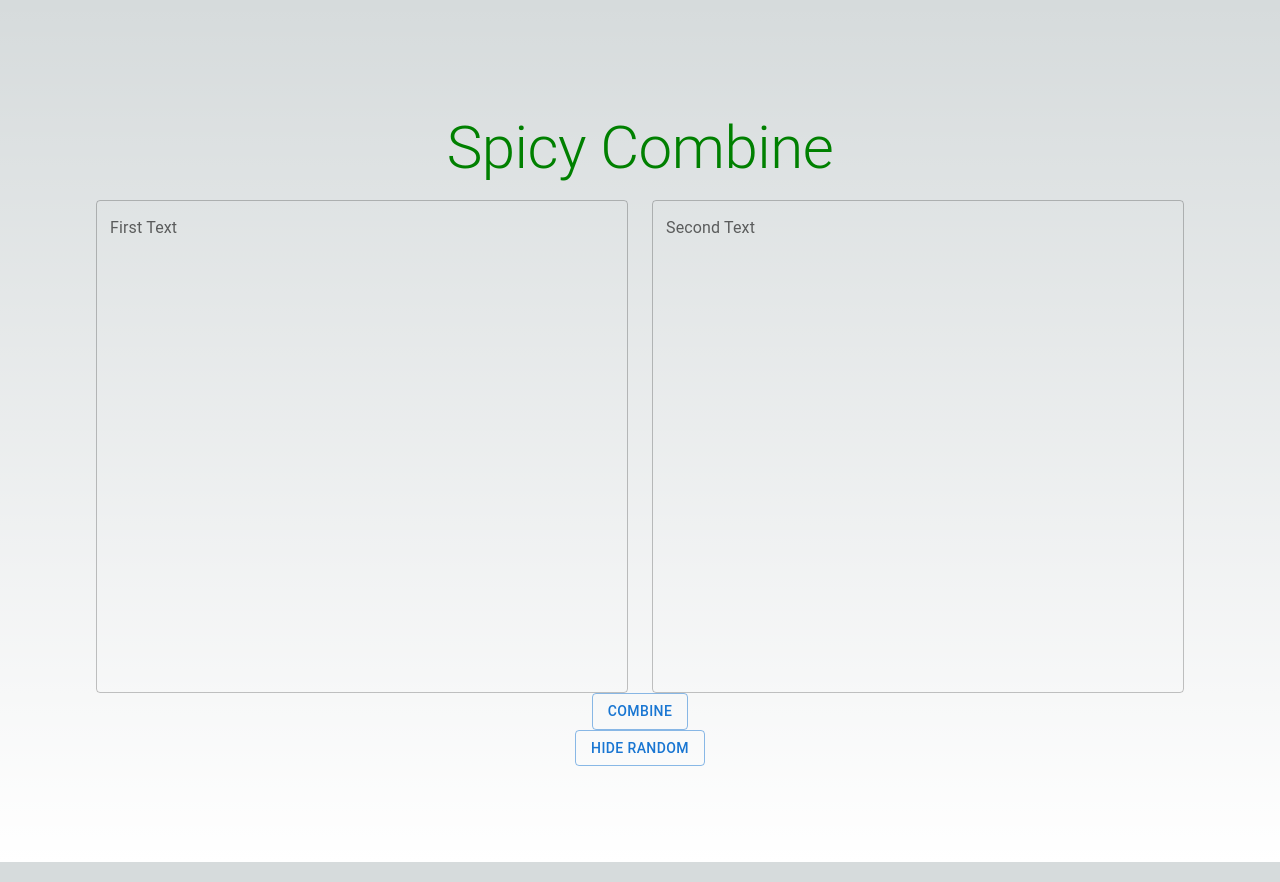
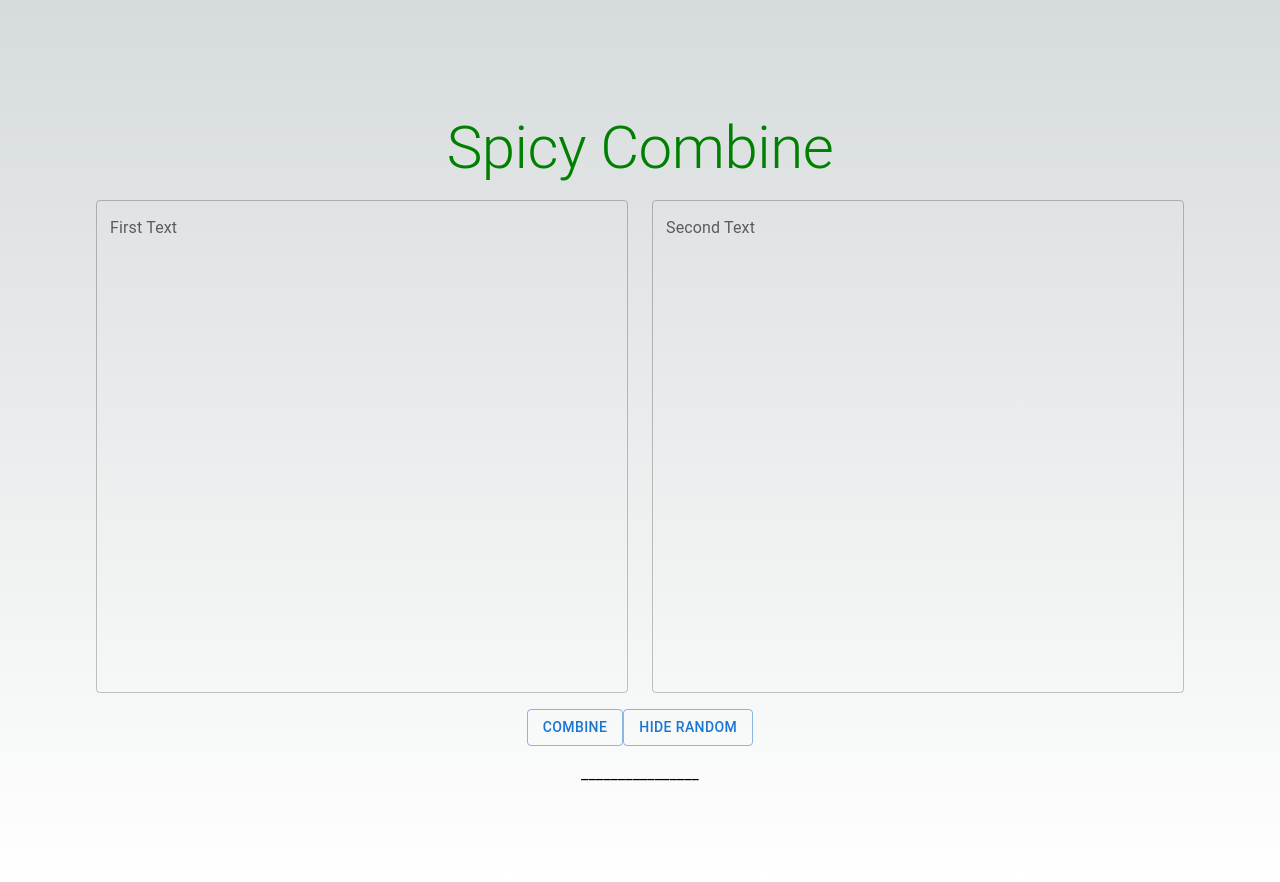
Before and after one commit to ttn729/spicy-combine, a Next.js app: page / in a window 1280 px wide. Both pictures are taken after a click on the button "HIDE RANDOM". Built offline with nearby package versions, Linux system fonts and the light colour scheme.

Commit message:
Implement Hidden feature

```diff
--- a/components/CombineScreen.js
+++ b/components/CombineScreen.js
@@ -9,6 +9,11 @@ export default function CombineScreen() {
   // https://stackoverflow.com/questions/32937181/javascript-es6-map-multiple-arrays
   let zip = (a1, a2) => a1.map((x, i) => [x, a2[i]]);
 
+  // https://developer.mozilla.org/en-US/docs/Web/JavaScript/Reference/Global_Objects/Math/random
+  function getRandomInt(max) {
+    return Math.floor(Math.random() * max);
+  }
+
   const onClickCombine = () => {
     let combined = [];
 
@@ -16,6 +21,23 @@ export default function CombineScreen() {
     let secondSplit = second.split("\n");
 
     if (firstSplit.length == secondSplit.length) {
+      combined = zip(firstSplit, secondSplit);
+    }
+    setCombination(combined);
+  };
+
+  const onClickHidden = () => {
+    let combined = [];
+
+    let firstSplit = first.split("\n");
+    let secondSplit = second.split("\n");
+
+    if (firstSplit.length == secondSplit.length) {
+      for (var i = 0; i < secondSplit.length; i++) {
+        let words = secondSplit[i].split(" ");
+        words[getRandomInt(words.length)] = "_".repeat(16);
+        secondSplit[i] = words.join(" ");
+      }
       combined = zip(firstSplit, secondSplit);
     }
 
@@ -32,7 +54,9 @@ export default function CombineScreen() {
   return (
     <>
       <Box sx={{ width: 1 }}>
-        <Typography color="green" variant="h2" align="center" margin={2}>Spicy Combine</Typography>
+        <Typography color="green" variant="h2" align="center" margin={2}>
+          Spicy Combine
+        </Typography>
 
         <Grid container rowSpacing={1} columnSpacing={{ xs: 1, sm: 2, md: 3 }}>
           <Grid item xs={6}>
@@ -58,21 +82,21 @@ export default function CombineScreen() {
         </Grid>
       </Box>
 
-      <Button variant="outlined" onClick={onClickCombine}>
-        Combine
-      </Button>
-      <Button variant="outlined">Hide Random</Button>
+      <Box flexDirection="row" margin={2}>
+        <Button variant="outlined" onClick={onClickCombine}>
+          Combine
+        </Button>
+        <Button variant="outlined" onClick={onClickHidden}>
+          Hide Random
+        </Button>
+      </Box>
 
       <Box sx={{ justifyContent: "right" }}>
         {combination.map((line, index) => {
           return (
             <Box key={index}>
-              <Typography key={index} align="left">
-                {line[0]}
-              </Typography>
-              <Typography key={index} align="left">
-                {line[1]}
-              </Typography>
+              <Typography align="left">{line[0]}</Typography>
+              <Typography align="left">{line[1]}</Typography>
             </Box>
           );
         })}
```
